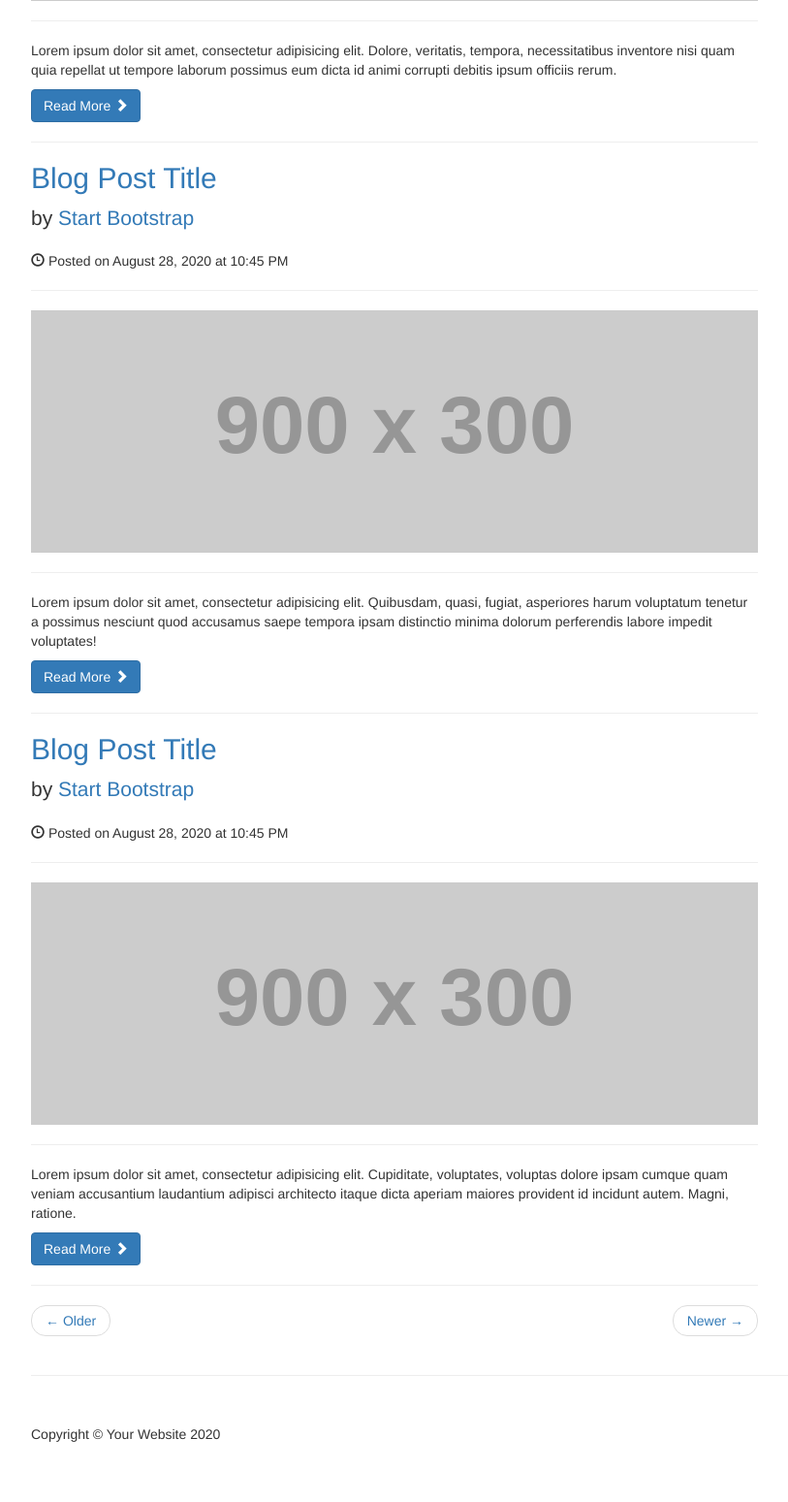
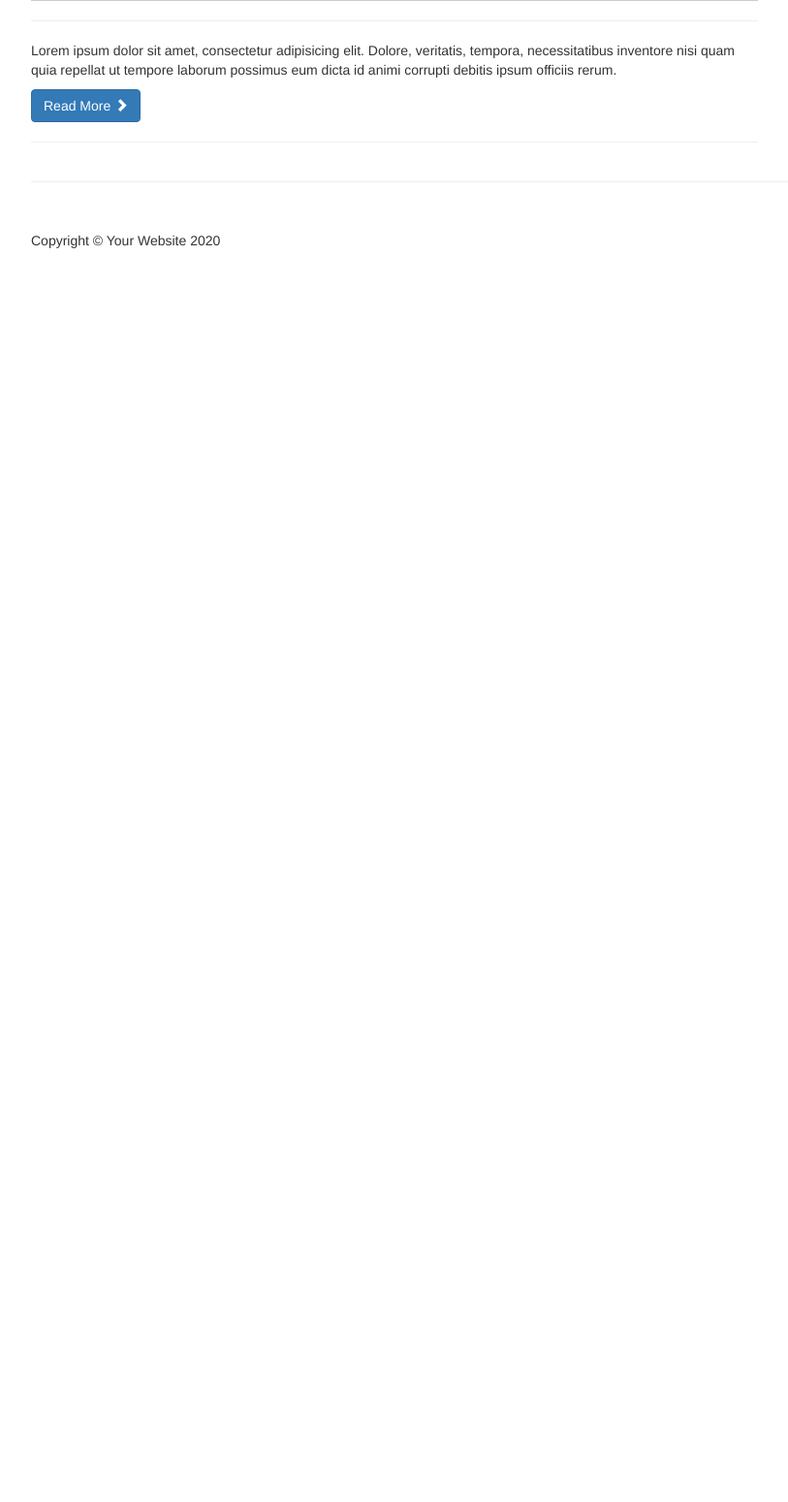
Before and after one commit to alekwebdev/cms, a PHP site: page / in a window 1280 px wide. Shown: the part 582-2131 px from the top of the page at 97% size, without its empty margins (38-851 px from the left). After the commit the page ends 838 px from the top, so only its background shows below. Run offline with PHP 8.4, Linux system fonts and the light colour scheme; grey boxes labelled with a size stand in for pictures from a placeholder-image service; a stand-in replaces the project's code that opens the database connection; some libraries are stand-ins or nearby versions.

Commit message:
Removing some extra code from index.php

```diff
--- a/index.php
+++ b/index.php
@@ -33,48 +33,6 @@
 
                 <hr>
 
-                <!-- Second Blog Post -->
-                <h2>
-                    <a href="#">Blog Post Title</a>
-                </h2>
-                <p class="lead">
-                    by <a href="index.php">Start Bootstrap</a>
-                </p>
-                <p><span class="glyphicon glyphicon-time"></span> Posted on August 28, 2020 at 10:45 PM</p>
-                <hr>
-                <img class="img-responsive" src="http://placehold.it/900x300" alt="">
-                <hr>
-                <p>Lorem ipsum dolor sit amet, consectetur adipisicing elit. Quibusdam, quasi, fugiat, asperiores harum voluptatum tenetur a possimus nesciunt quod accusamus saepe tempora ipsam distinctio minima dolorum perferendis labore impedit voluptates!</p>
-                <a class="btn btn-primary" href="#">Read More <span class="glyphicon glyphicon-chevron-right"></span></a>
-
-                <hr>
-
-                <!-- Third Blog Post -->
-                <h2>
-                    <a href="#">Blog Post Title</a>
-                </h2>
-                <p class="lead">
-                    by <a href="index.php">Start Bootstrap</a>
-                </p>
-                <p><span class="glyphicon glyphicon-time"></span> Posted on August 28, 2020 at 10:45 PM</p>
-                <hr>
-                <img class="img-responsive" src="http://placehold.it/900x300" alt="">
-                <hr>
-                <p>Lorem ipsum dolor sit amet, consectetur adipisicing elit. Cupiditate, voluptates, voluptas dolore ipsam cumque quam veniam accusantium laudantium adipisci architecto itaque dicta aperiam maiores provident id incidunt autem. Magni, ratione.</p>
-                <a class="btn btn-primary" href="#">Read More <span class="glyphicon glyphicon-chevron-right"></span></a>
-
-                <hr>
-
-                <!-- Pager -->
-                <ul class="pager">
-                    <li class="previous">
-                        <a href="#">&larr; Older</a>
-                    </li>
-                    <li class="next">
-                        <a href="#">Newer &rarr;</a>
-                    </li>
-                </ul>
-
             </div>
 
             <!-- Blog Sidebar Widgets Column -->
```
